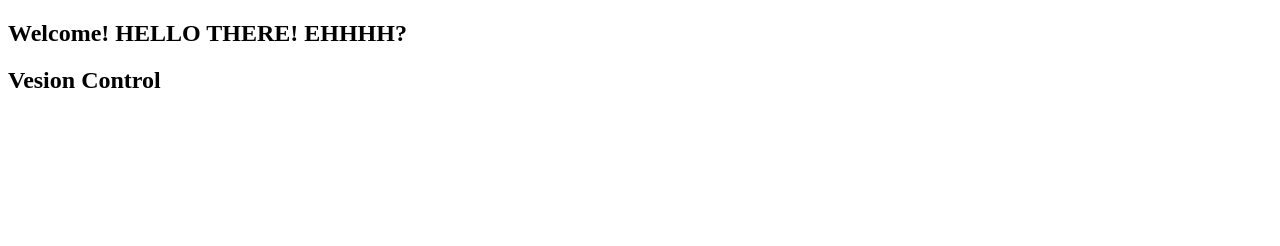
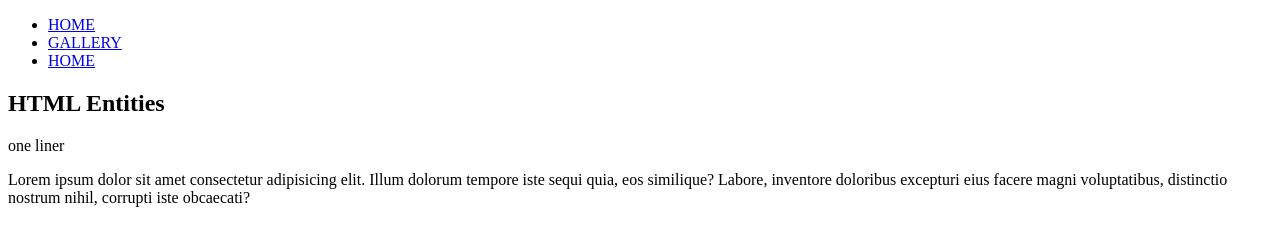
Before and after one commit to johnnicole15/sscgi_diosa_ts01, a plain HTML site: page discussion/index.html in a window 1280 px wide. Drawn offline with Linux system fonts and the light colour scheme.

Commit message:
add css file

```diff
--- a/discussion/index.html
+++ b/discussion/index.html
@@ -3,10 +3,35 @@
 <head>
     <meta charset="UTF-8">
     <meta name="viewport" content="width=device-width, initial-scale=1.0">
-    <title>Vesion Control</title>
+    <link rel="stylesheet" href="./index.css">
+    <title>Version Control</title>
 </head>
 <body>
-    <h2>Welcome! HELLO THERE! EHHHH?</h2>
-    <h2>Vesion Control</h2>
+    <!--
+        - Create a container element used to group
+        HTML
+        - header value is use for SEO (Search Engine
+        Optimization)
+        - div - general
+        h1
+        - code readability
+        section footer
+     -->
+    <nav>
+        <ul>
+            <li><a href="#">HOME</a></li>
+            <li><a href="#">GALLERY</a></li>
+            <li><a href="#">HOME</a></li>
+        </ul>
+    </nav>
+    <main>
+        <section>
+            <h2>HTML Entities</h2>
+            <p>one liner</p>
+            <p>
+                Lorem ipsum dolor sit amet consectetur adipisicing elit. Illum dolorum tempore iste sequi quia, eos similique? Labore,
+                inventore doloribus excepturi eius facere magni voluptatibus, distinctio nostrum nihil, corrupti iste obcaecati? </p>
+        </section>
+    </main>
 </body>
 </html>
```
Also changed, not shown: discussion/index.css (added).
